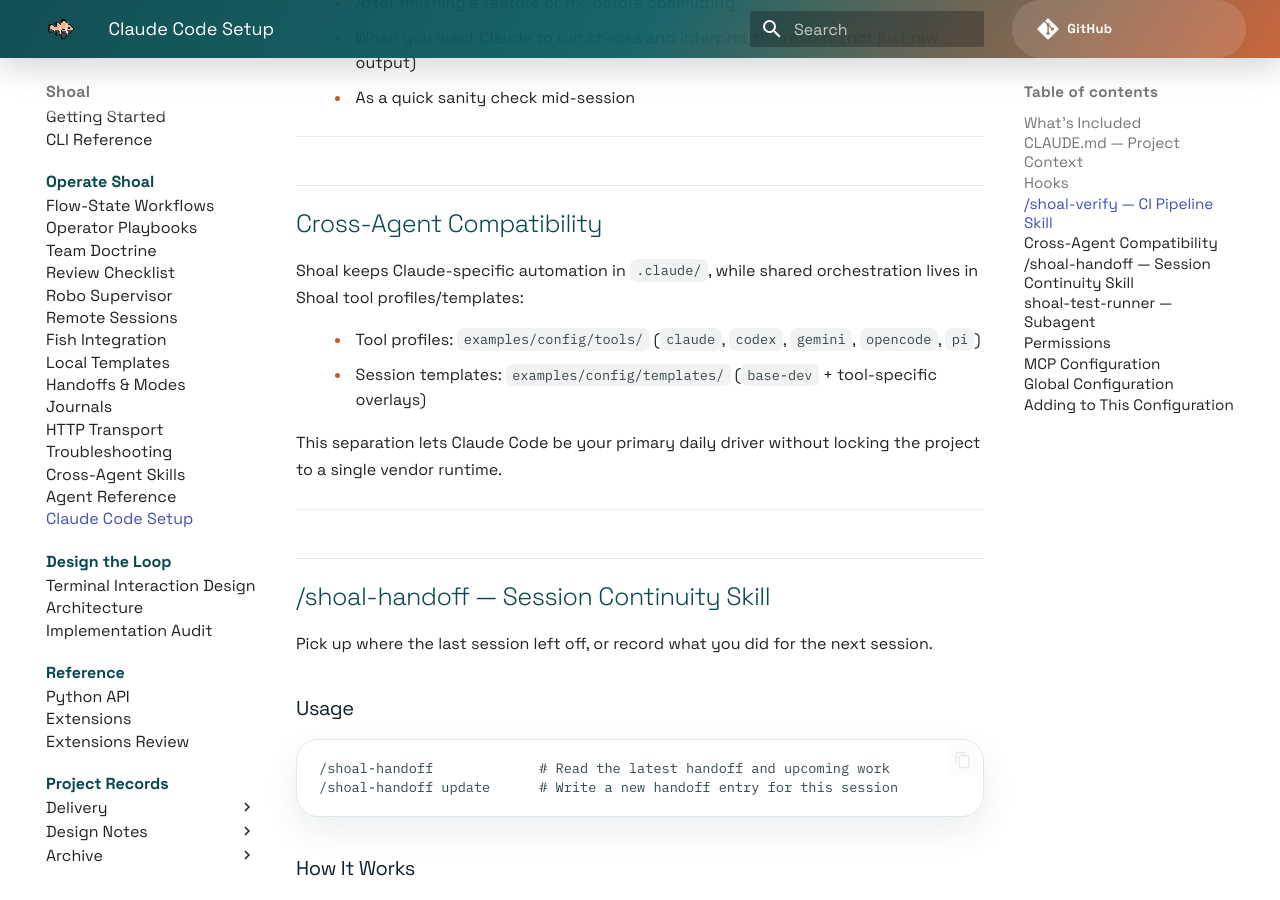
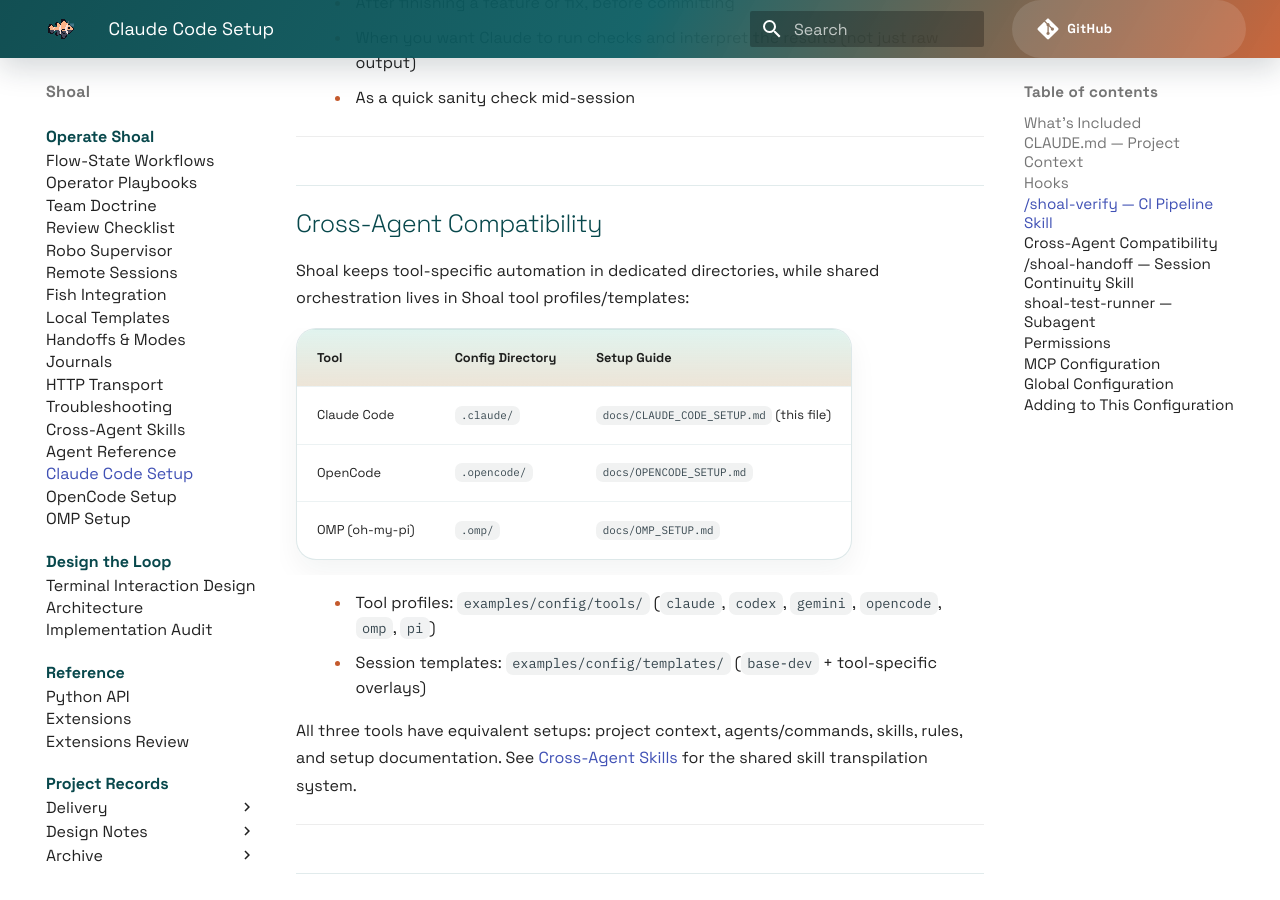
Before and after one commit to TheShoal/shoal-cli, an MkDocs documentation site: the page built from docs/CLAUDE_CODE_SETUP.md, in a window 1280 px wide and 900 px high, scrolled down 2557 px. Built offline with MkDocs 1.6.1 and Material for MkDocs 9.7.7, drawn with Linux system fonts in a browser that asks for light colours; comment, search, counter and statistics services are not loaded.

Commit message:
docs: update cross-agent references for OpenCode and OMP setups
- CLAUDE_CODE_SETUP.md: added cross-agent compatibility table
- cross-agent-skills.md: updated tool matrix with native skill paths
- mkdocs.yml: added OpenCode and OMP setup pages to nav

Co-Authored-By: Claude Opus 4.6 (1M context) <noreply@anthropic.com>

```diff
--- a/docs/CLAUDE_CODE_SETUP.md
+++ b/docs/CLAUDE_CODE_SETUP.md
@@ -92,14 +92,21 @@ Run the full CI pipeline or targeted checks from within Claude Code.
 
 ## Cross-Agent Compatibility
 
-Shoal keeps Claude-specific automation in `.claude/`, while shared orchestration lives in
+Shoal keeps tool-specific automation in dedicated directories, while shared orchestration lives in
 Shoal tool profiles/templates:
 
-- Tool profiles: `examples/config/tools/` (`claude`, `codex`, `gemini`, `opencode`, `pi`)
+| Tool | Config Directory | Setup Guide |
+|------|-----------------|-------------|
+| Claude Code | `.claude/` | `docs/CLAUDE_CODE_SETUP.md` (this file) |
+| OpenCode | `.opencode/` | `docs/OPENCODE_SETUP.md` |
+| OMP (oh-my-pi) | `.omp/` | `docs/OMP_SETUP.md` |
+
+- Tool profiles: `examples/config/tools/` (`claude`, `codex`, `gemini`, `opencode`, `omp`, `pi`)
 - Session templates: `examples/config/templates/` (`base-dev` + tool-specific overlays)
 
-This separation lets Claude Code be your primary daily driver without locking the project to a
-single vendor runtime.
+All three tools have equivalent setups: project context, agents/commands, skills, rules, and setup
+documentation. See [Cross-Agent Skills](cross-agent-skills.md) for the shared skill transpilation
+system.
 
 ---
 
--- a/mkdocs.yml
+++ b/mkdocs.yml
@@ -87,6 +87,8 @@ nav:
       - Cross-Agent Skills: cross-agent-skills.md
       - Agent Reference: AGENTS.md
       - Claude Code Setup: CLAUDE_CODE_SETUP.md
+      - OpenCode Setup: OPENCODE_SETUP.md
+      - OMP Setup: OMP_SETUP.md
   - Design the Loop:
       - Terminal Interaction Design: terminal-interaction-design.md
       - Architecture: architecture.md
```
Also changed, not shown: docs/cross-agent-skills.md (+6 -6 lines).
